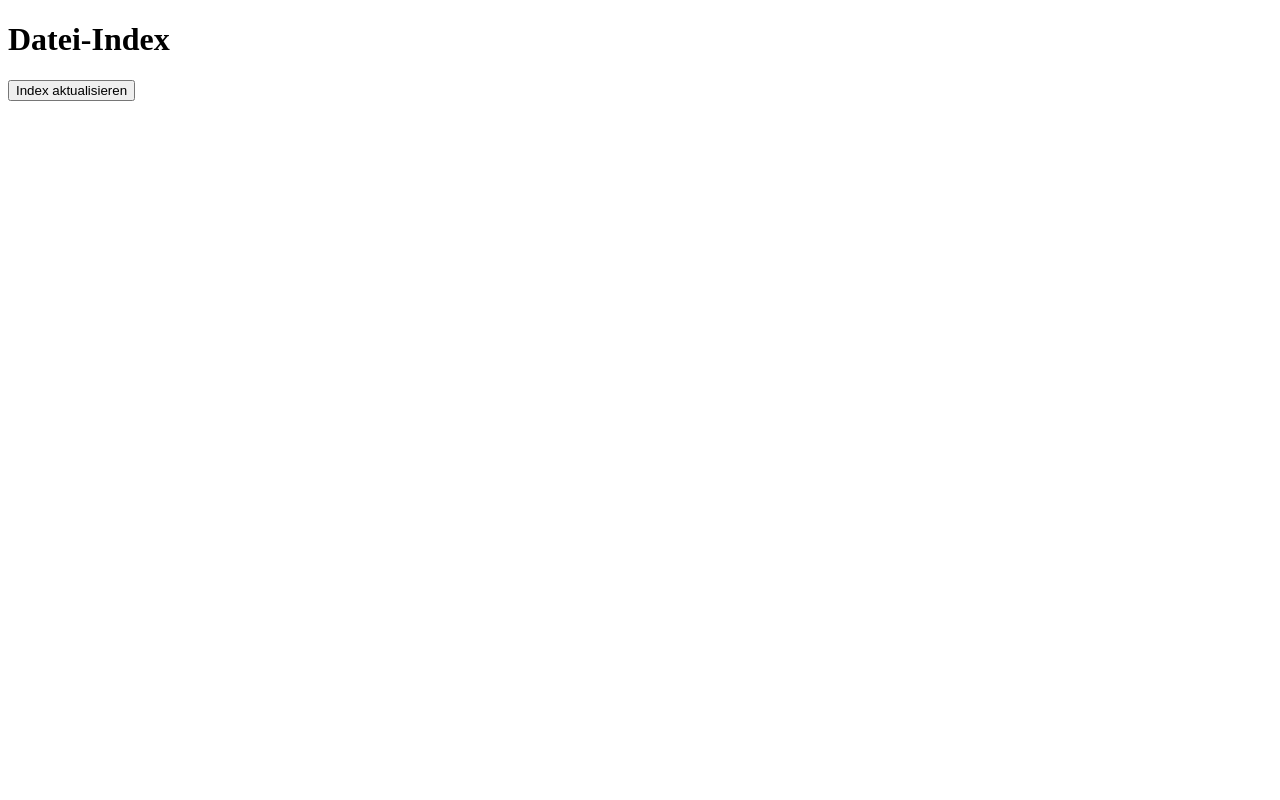
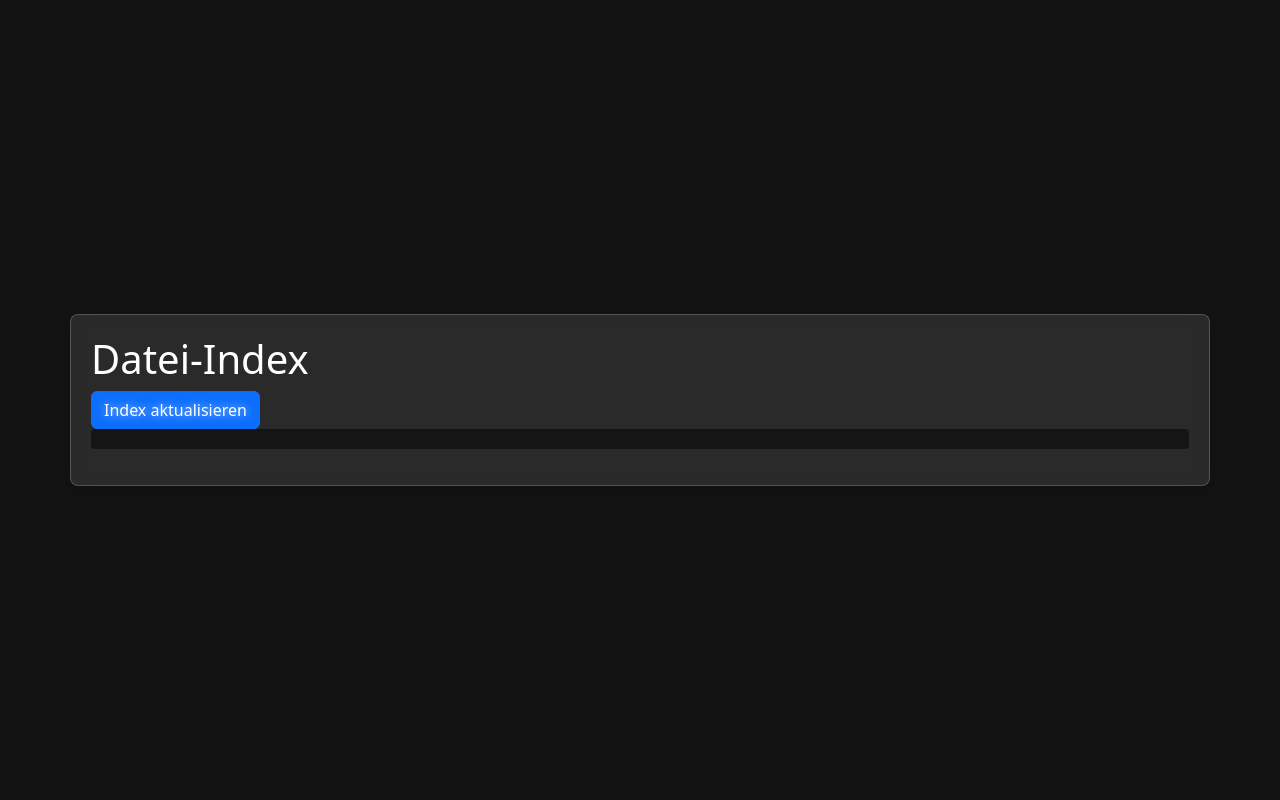
Before and after one commit to tilltmk/python-codes, a Flask app: page / in a window 1280 px wide. Run offline with Flask 3, Linux system fonts and the light colour scheme.

Commit message:
Update index.html

```diff
--- a/deduplicate/templates/index.html
+++ b/deduplicate/templates/index.html
@@ -3,11 +3,40 @@
 <head>
     <meta charset="UTF-8">
     <title>Datei Deduplizierung</title>
+    <link href="https://cdn.jsdelivr.net/npm/bootstrap@5.3.0/dist/css/bootstrap.min.css" rel="stylesheet">
+    <style>
+        body {
+            background-color: #121212; /* Dunkler Hintergrund */
+            color: #fff; /* Weißer Text */
+            height: 100vh; /* Vollbildhöhe */
+            display: flex;
+            justify-content: center;
+            align-items: center;
+        }
+        .glass-effect {
+            background: rgba(255, 255, 255, 0.1); /* Glasiger Effekt */
+            backdrop-filter: blur(10px); /* Unscharfer Hintergrund */
+            border-radius: 8px;
+            padding: 20px;
+            box-shadow: 0 4px 6px rgba(0, 0, 0, 0.1); /* Leichter Schatten */
+            border: 1px solid rgba(255, 255, 255, 0.2); /* Grenze für den Glas-Effekt */
+        }
+        .btn-glow {
+            text-shadow: 0 0 10px rgba(255, 255, 255, 0.7); /* Leuchteffekt auf dem Text */
+        }
+        pre {
+            background-color: rgba(0, 0, 0, 0.5); /* Halbtransparenter Hintergrund für <pre> */
+            padding: 10px;
+            border-radius: 4px;
+        }
+    </style>
 </head>
 <body>
-    <h1>Datei-Index</h1>
-    <button onclick="fetch('/update').then(response => response.json()).then(data => updateIndex(data))">Index aktualisieren</button>
-    <pre id="index"></pre>
+    <div class="container glass-effect">
+        <h1>Datei-Index</h1>
+        <button class="btn btn-primary btn-glow" onclick="fetch('/update').then(response => response.json()).then(data => updateIndex(data))">Index aktualisieren</button>
+        <pre id="index"></pre>
+    </div>
     <script>
         function updateIndex(data) {
             document.getElementById('index').textContent = JSON.stringify(data, null, 2);
```
